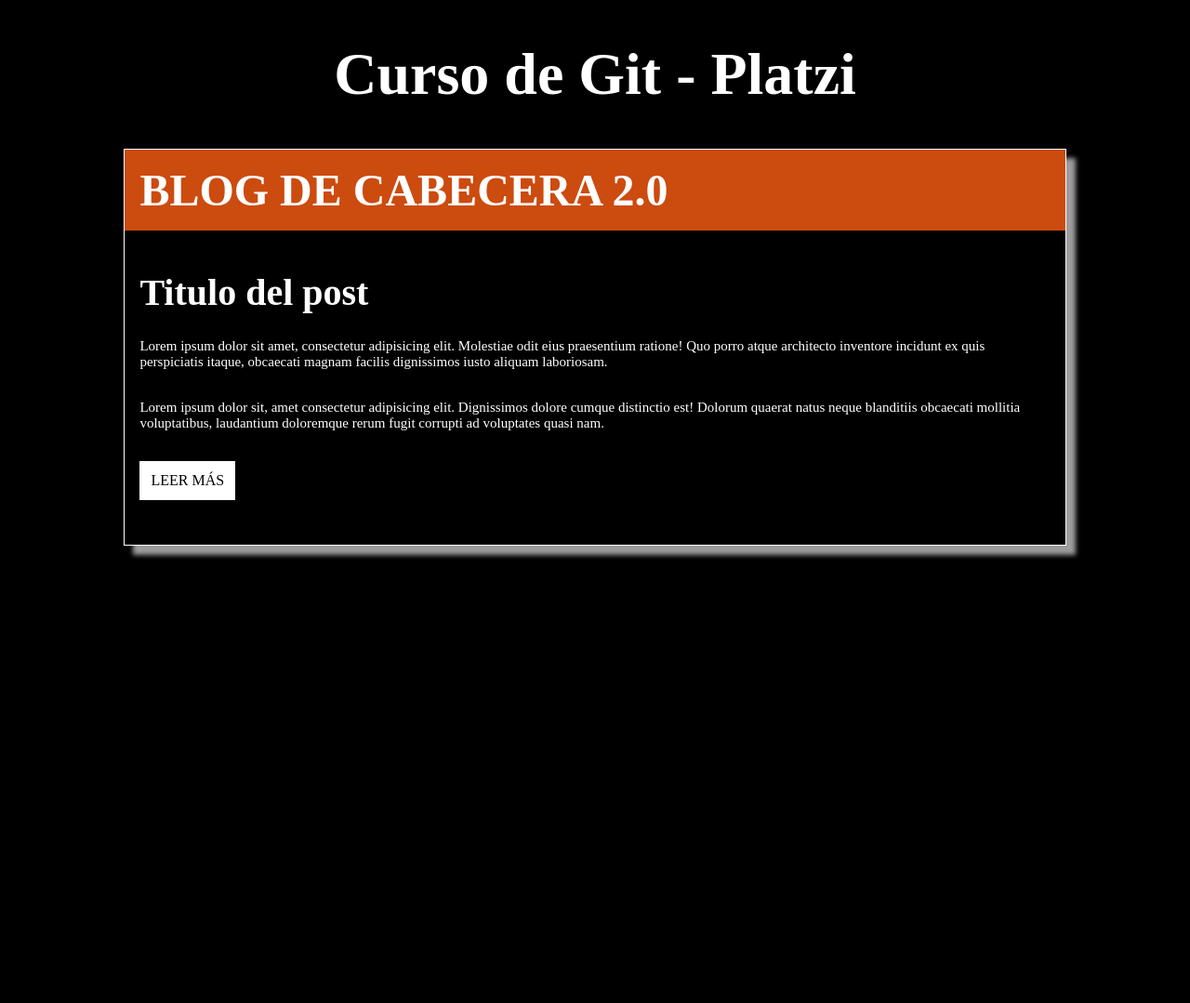
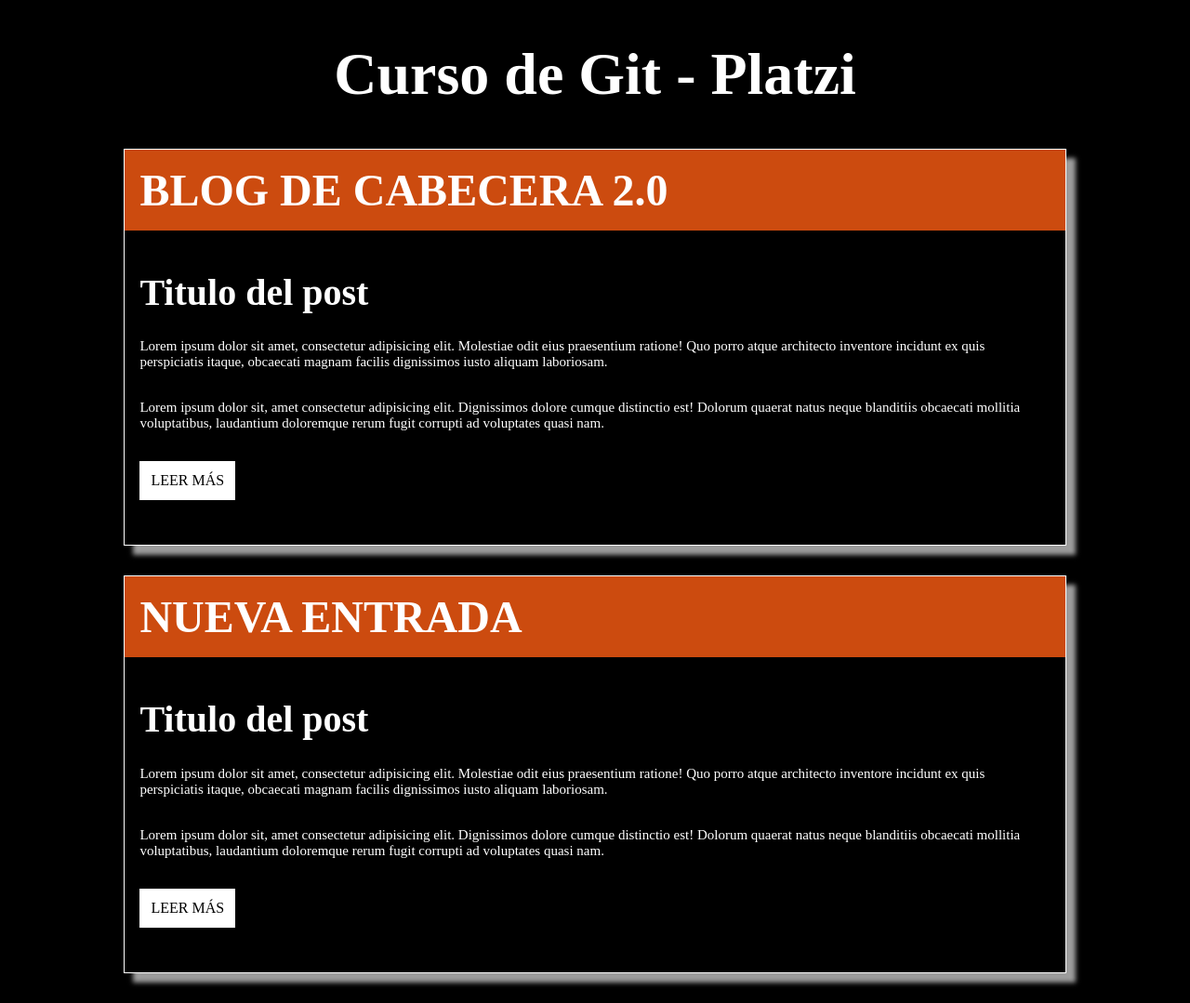
Before and after one commit to JeanCodeEc/Practica-Curso-Git, a plain HTML site: page index.html in a window 1280 px wide. Shown: the whole page at 93% size. Before the commit the page ends 800 px from the top, so only its background shows below. Drawn offline with Linux system fonts and the light colour scheme.

Commit message:
Se agrego la segunda entrada del post

```diff
--- a/css/estilos.css
+++ b/css/estilos.css
@@ -24,6 +24,7 @@ p{
     box-shadow: 10px 10px 5px 0px rgba(209,209,209,0.75);
 -webkit-box-shadow: 10px 10px 5px 0px rgba(209,209,209,0.75);
 -moz-box-shadow: 10px 10px 5px 0px rgba(209,209,209,0.75);
+margin-bottom: 2rem;
 }
 .cabecera{
     background-color: rgb(204, 75, 15);
--- a/index.html
+++ b/index.html
@@ -22,6 +22,18 @@
         </div>
     </div>
 
+    <div class="container">
+        <div class="cabecera">
+            <h2>Nueva Entrada</h2>
+        </div>
+        <div class="post">
+            <h1>Titulo del post</h1>
+            <p>Lorem ipsum dolor sit amet, consectetur adipisicing elit. Molestiae odit eius praesentium ratione! Quo porro atque architecto inventore incidunt ex quis perspiciatis itaque, obcaecati magnam facilis dignissimos iusto aliquam laboriosam.</p>
+            <p>Lorem ipsum dolor sit, amet consectetur adipisicing elit. Dignissimos dolore cumque distinctio est! Dolorum quaerat natus neque blanditiis obcaecati mollitia voluptatibus, laudantium doloremque rerum fugit corrupti ad voluptates quasi nam.</p>
+            <a href="#" class="button">Leer Más</a>
+        </div>
+    </div>
+
     <script src="js/app.js"></script>
 </body>
 </html>
```
